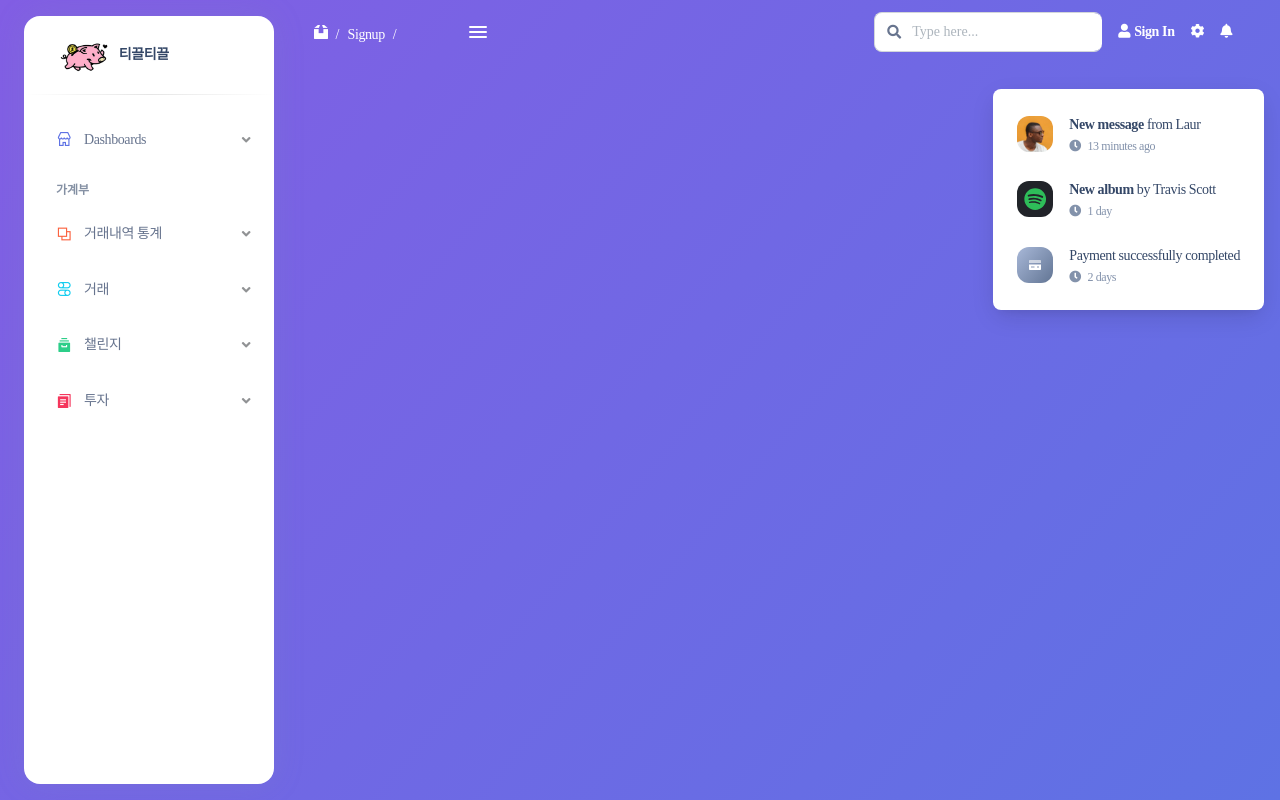
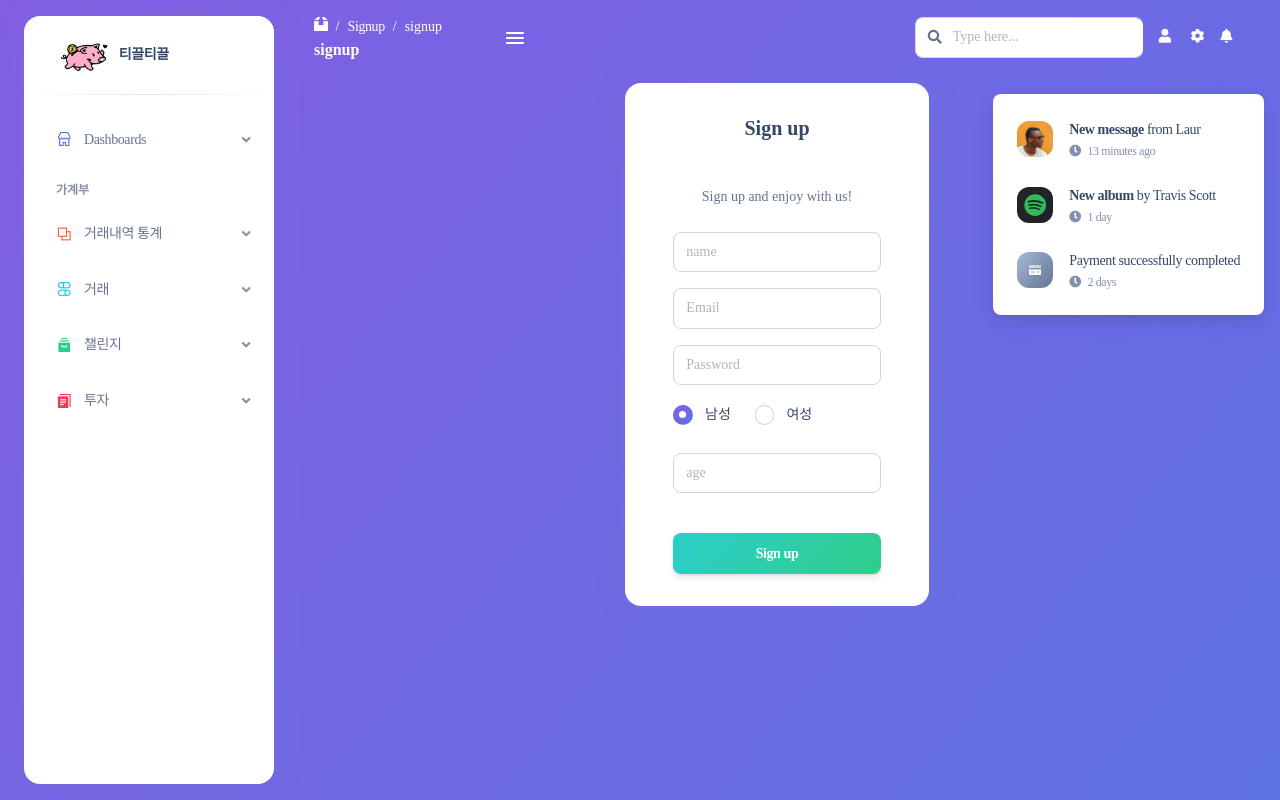
Before and after one commit to Hongse0/tickle-tickle, a Vue app in the folder tickle-tickle/: page /signup in a window 1280 px wide. Built offline with nearby package versions, Linux system fonts and the light colour scheme; a web font is replaced by a local one; what vue-sweetalert2, vue-tilt.js would draw is missing.

Commit message:
박민지/회원가입 구현

```diff
--- a/tickle-tickle/src/examples/Navbars/Navbar.vue
+++ b/tickle-tickle/src/examples/Navbars/Navbar.vue
@@ -39,155 +39,75 @@ onBeforeUpdate(() => {
 });
 </script>
 <template>
-  <nav
-    id="navbarBlur"
-    :class="`${
-      !isNavFixed
-        ? 'navbar navbar-main navbar-expand-lg px-0 mx-4 border-radius-xl shadow-none'
-        : `navbar navbar-main navbar-expand-lg px-0 mx-4 border-radius-xl shadow-none position-sticky ${
-            darkMode ? 'bg-default' : 'bg-white'
-          } left-auto top-2 z-index-sticky`
-    } ${isRTL ? 'top-0 position-sticky z-index-sticky' : ''}`"
-    v-bind="$attrs"
-    data-scroll="true"
-  >
+  <nav id="navbarBlur" :class="`${!isNavFixed
+    ? 'navbar navbar-main navbar-expand-lg px-0 mx-4 border-radius-xl shadow-none'
+    : `navbar navbar-main navbar-expand-lg px-0 mx-4 border-radius-xl shadow-none position-sticky ${darkMode ? 'bg-default' : 'bg-white'
+    } left-auto top-2 z-index-sticky`
+    } ${isRTL ? 'top-0 position-sticky z-index-sticky' : ''}`" v-bind="$attrs" data-scroll="true">
     <div class="px-3 py-1 container-fluid">
-      <breadcrumbs
-        :current-page="currentRouteName"
-        :current-directory="currentDirectory"
-      />
-      <div
-        class="sidenav-toggler sidenav-toggler-inner d-xl-block d-none"
-        :class="isRTL ? 'me-3' : ''"
-      >
-        <a
-          href="#"
-          class="p-0 nav-link text-body"
-          @click.prevent="navbarMinimize"
-        >
+      <breadcrumbs :current-page="currentRouteName" :current-directory="currentDirectory" />
+      <div class="sidenav-toggler sidenav-toggler-inner d-xl-block d-none" :class="isRTL ? 'me-3' : ''">
+        <a href="#" class="p-0 nav-link text-body" @click.prevent="navbarMinimize">
           <div class="sidenav-toggler-inner">
-            <i
-              class="sidenav-toggler-line"
-              :class="
-                isNavFixed && !darkMode ? ' opacity-8 bg-dark' : 'bg-white'
-              "
-            ></i>
-            <i
-              class="sidenav-toggler-line"
-              :class="
-                isNavFixed && !darkMode ? ' opacity-8 bg-dark' : 'bg-white'
-              "
-            ></i>
-            <i
-              class="sidenav-toggler-line"
-              :class="
-                isNavFixed && !darkMode ? ' opacity-8 bg-dark' : 'bg-white'
-              "
-            ></i>
+            <i class="sidenav-toggler-line" :class="isNavFixed && !darkMode ? ' opacity-8 bg-dark' : 'bg-white'
+              "></i>
+            <i class="sidenav-toggler-line" :class="isNavFixed && !darkMode ? ' opacity-8 bg-dark' : 'bg-white'
+              "></i>
+            <i class="sidenav-toggler-line" :class="isNavFixed && !darkMode ? ' opacity-8 bg-dark' : 'bg-white'
+              "></i>
           </div>
         </a>
       </div>
-      <div
-        id="navbar"
-        class="mt-2 collapse navbar-collapse mt-sm-0 me-md-0 me-sm-4"
-        :class="isRTL ? 'px-0' : 'me-sm-4'"
-      >
-        <div
-          class="pe-md-3 d-flex align-items-center"
-          :class="isRTL ? 'me-md-auto' : 'ms-md-auto'"
-        >
+      <div id="navbar" class="mt-2 collapse navbar-collapse mt-sm-0 me-md-0 me-sm-4"
+        :class="isRTL ? 'px-0' : 'me-sm-4'">
+        <div class="pe-md-3 d-flex align-items-center" :class="isRTL ? 'me-md-auto' : 'ms-md-auto'">
           <div class="input-group">
             <span class="input-group-text text-body">
               <i class="fas fa-search" aria-hidden="true"></i>
             </span>
-            <input
-              type="text"
-              class="form-control"
-              :placeholder="isRTL ? 'أكتب هنا...' : 'Type here...'"
-            />
+            <input type="text" class="form-control" :placeholder="isRTL ? 'أكتب هنا...' : 'Type here...'" />
           </div>
         </div>
         <ul class="navbar-nav justify-content-end">
           <li class="nav-item d-flex align-items-center">
-            <router-link
-              to="/"
-              class="px-0 nav-link font-weight-bold"
-              :class="
-                isNavFixed && !darkMode ? ' opacity-8 text-dark' : 'text-white'
-              "
-              target="_blank"
-            >
+            <router-link to="#" class="px-0 nav-link font-weight-bold" :class="isNavFixed && !darkMode ? ' opacity-8 text-dark' : 'text-white'
+              " target="_blank">
               <i class="fa fa-user" :class="isRTL ? 'ms-sm-2' : 'me-sm-1'"></i>
               <span v-if="isRTL" class="d-sm-inline d-none">يسجل دخول</span>
-              <span v-else class="d-sm-inline d-none">Sign In</span>
+              <span v-else class="d-sm-inline d-none"></span>
             </router-link>
           </li>
           <li class="nav-item d-xl-none ps-3 d-flex align-items-center">
-            <a
-              id="iconNavbarSidenav"
-              href="#"
-              class="p-0 nav-link text-white"
-              @click.prevent="navbarMinimize"
-            >
+            <a id="iconNavbarSidenav" href="#" class="p-0 nav-link text-white" @click.prevent="navbarMinimize">
               <div class="sidenav-toggler-inner">
-                <i
-                  :class="`sidenav-toggler-line ${
-                    isNavFixed && !darkMode ? ' opacity-8 bg-dark' : 'bg-white'
-                  }`"
-                ></i>
-                <i
-                  :class="`sidenav-toggler-line ${
-                    isNavFixed && !darkMode ? ' opacity-8 bg-dark' : 'bg-white'
-                  }`"
-                ></i>
-                <i
-                  :class="`sidenav-toggler-line ${
-                    isNavFixed && !darkMode ? ' opacity-8 bg-dark' : 'bg-white'
-                  }`"
-                ></i>
+                <i :class="`sidenav-toggler-line ${isNavFixed && !darkMode ? ' opacity-8 bg-dark' : 'bg-white'
+                  }`"></i>
+                <i :class="`sidenav-toggler-line ${isNavFixed && !darkMode ? ' opacity-8 bg-dark' : 'bg-white'
+                  }`"></i>
+                <i :class="`sidenav-toggler-line ${isNavFixed && !darkMode ? ' opacity-8 bg-dark' : 'bg-white'
+                  }`"></i>
               </div>
             </a>
           </li>
           <li class="px-3 nav-item d-flex align-items-center">
             <a class="p-0 nav-link" @click="toggleConfigurator">
-              <i
-                :class="`cursor-pointer fa fa-cog fixed-plugin-button-nav ${
-                  !isNavFixed || darkMode ? 'text-white' : 'opacity-8 text-dark'
-                }`"
-              ></i>
+              <i :class="`cursor-pointer fa fa-cog fixed-plugin-button-nav ${!isNavFixed || darkMode ? 'text-white' : 'opacity-8 text-dark'
+                }`"></i>
             </a>
           </li>
-          <li
-            class="nav-item dropdown d-flex align-items-center"
-            :class="isRTL ? 'ps-2' : 'pe-2'"
-          >
-            <a
-              id="dropdownMenuButton"
-              href="#"
-              :class="`p-0 nav-link ${
-                isNavFixed && !darkMode ? ' opacity-8 text-dark' : 'text-white'
-              } ${showMenu && 'show'}`"
-              data-bs-toggle="dropdown"
-              aria-expanded="false"
-              @click="showMenu = !showMenu"
-              @blur="closeMenu"
-            >
+          <li class="nav-item dropdown d-flex align-items-center" :class="isRTL ? 'ps-2' : 'pe-2'">
+            <a id="dropdownMenuButton" href="#" :class="`p-0 nav-link ${isNavFixed && !darkMode ? ' opacity-8 text-dark' : 'text-white'
+              } ${showMenu && 'show'}`" data-bs-toggle="dropdown" aria-expanded="false" @click="showMenu = !showMenu"
+              @blur="closeMenu">
               <i class="cursor-pointer fa fa-bell"></i>
             </a>
-            <ul
-              class="px-2 py-3 dropdown-menu dropdown-menu-end me-sm-n4"
-              :class="showMenu && 'show'"
-              aria-labelledby="dropdownMenuButton"
-            >
+            <ul class="px-2 py-3 dropdown-menu dropdown-menu-end me-sm-n4" :class="showMenu && 'show'"
+              aria-labelledby="dropdownMenuButton">
               <li class="mb-2">
                 <a class="dropdown-item border-radius-md" href="#">
                   <div class="py-1 d-flex">
                     <div class="my-auto">
-                      <img
-                        src="../../assets/img/team-2.jpg"
-                        class="avatar avatar-sm me-3"
-                        alt="user image"
-                      />
+                      <img src="../../assets/img/team-2.jpg" class="avatar avatar-sm me-3" alt="user image" />
                     </div>
                     <div class="d-flex flex-column justify-content-center">
                       <h6 class="mb-1 text-sm font-weight-normal">
@@ -206,11 +126,8 @@ onBeforeUpdate(() => {
                 <a class="dropdown-item border-radius-md" href="javascript:;">
                   <div class="py-1 d-flex">
                     <div class="my-auto">
-                      <img
-                        src="../../assets/img/small-logos/logo-spotify.svg"
-                        class="avatar avatar-sm bg-gradient-dark me-3"
-                        alt="logo spotify"
-                      />
+                      <img src="../../assets/img/small-logos/logo-spotify.svg"
+                        class="avatar avatar-sm bg-gradient-dark me-3" alt="logo spotify" />
                     </div>
                     <div class="d-flex flex-column justify-content-center">
                       <h6 class="mb-1 text-sm font-weight-normal">
@@ -228,40 +145,19 @@ onBeforeUpdate(() => {
               <li>
                 <a class="dropdown-item border-radius-md" href="javascript:;">
                   <div class="py-1 d-flex">
-                    <div
-                      class="my-auto avatar avatar-sm bg-gradient-secondary me-3"
-                    >
-                      <svg
-                        width="12px"
-                        height="12px"
-                        viewBox="0 0 43 36"
-                        version="1.1"
-                        xmlns="http://www.w3.org/2000/svg"
-                        xmlns:xlink="http://www.w3.org/1999/xlink"
-                      >
+                    <div class="my-auto avatar avatar-sm bg-gradient-secondary me-3">
+                      <svg width="12px" height="12px" viewBox="0 0 43 36" version="1.1"
+                        xmlns="http://www.w3.org/2000/svg" xmlns:xlink="http://www.w3.org/1999/xlink">
                         <title>credit-card</title>
-                        <g
-                          stroke="none"
-                          stroke-width="1"
-                          fill="none"
-                          fill-rule="evenodd"
-                        >
-                          <g
-                            transform="translate(-2169.000000, -745.000000)"
-                            fill="#FFFFFF"
-                            fill-rule="nonzero"
-                          >
+                        <g stroke="none" stroke-width="1" fill="none" fill-rule="evenodd">
+                          <g transform="translate(-2169.000000, -745.000000)" fill="#FFFFFF" fill-rule="nonzero">
                             <g transform="translate(1716.000000, 291.000000)">
                               <g transform="translate(453.000000, 454.000000)">
-                                <path
-                                  class="color-background"
+                                <path class="color-background"
                                   d="M43,10.7482083 L43,3.58333333 C43,1.60354167 41.3964583,0 39.4166667,0 L3.58333333,0 C1.60354167,0 0,1.60354167 0,3.58333333 L0,10.7482083 L43,10.7482083 Z"
-                                  opacity="0.593633743"
-                                />
-                                <path
-                                  class="color-background"
-                                  d="M0,16.125 L0,32.25 C0,34.2297917 1.60354167,35.8333333 3.58333333,35.8333333 L39.4166667,35.8333333 C41.3964583,35.8333333 43,34.2297917 43,32.25 L43,16.125 L0,16.125 Z M19.7083333,26.875 L7.16666667,26.875 L7.16666667,23.2916667 L19.7083333,23.2916667 L19.7083333,26.875 Z M35.8333333,26.875 L28.6666667,26.875 L28.6666667,23.2916667 L35.8333333,23.2916667 L35.8333333,26.875 Z"
-                                />
+                                  opacity="0.593633743" />
+                                <path class="color-background"
+                                  d="M0,16.125 L0,32.25 C0,34.2297917 1.60354167,35.8333333 3.58333333,35.8333333 L39.4166667,35.8333333 C41.3964583,35.8333333 43,34.2297917 43,32.25 L43,16.125 L0,16.125 Z M19.7083333,26.875 L7.16666667,26.875 L7.16666667,23.2916667 L19.7083333,23.2916667 L19.7083333,26.875 Z M35.8333333,26.875 L28.6666667,26.875 L28.6666667,23.2916667 L35.8333333,23.2916667 L35.8333333,26.875 Z" />
                               </g>
                             </g>
                           </g>
--- a/tickle-tickle/src/router/index.js
+++ b/tickle-tickle/src/router/index.js
@@ -9,6 +9,7 @@ import Starstats from "../views/stats/dashboards/Starstats.vue";
 import TransactionDetail from "../views/transaction/TransactionDetail.vue";
 import SignIn from "../views/login/SignIn.vue";
 import Main from "../views/main/Main.vue";
+import SignUp from "../views/login/SignUp.vue";
 
 const routes = [
   {
@@ -73,6 +74,11 @@ const routes = [
     component: TransactionDetail,
     props: true,
   },
+  {
+    path: "/signup",
+    name: "signup",
+    component: SignUp,
+  }
 ];
 
 const router = createRouter({
--- a/tickle-tickle/src/views/login/SignIn.vue
+++ b/tickle-tickle/src/views/login/SignIn.vue
@@ -47,6 +47,10 @@ const login = async () => {
     console.error("로그인 중 오류 발생:", error);
   }
 };
+
+const signup = () =>{
+  router.push({path:"/signup"});
+}
 </script>
 
 <template>
@@ -109,6 +113,7 @@ const login = async () => {
                     variant="gradient"
                     full-width
                     class="mt-2 mb-4"
+                    @click="signup()"
                   >
                     Sign up
                   </argon-button>
--- /dev/null
+++ b/tickle-tickle/src/views/login/SignUp.vue
@@ -0,0 +1,124 @@
+<script setup>
+import { ref } from "vue";
+import axios from "axios";
+import { useRouter } from "vue-router";
+
+import ArgonButton from './components/ArgonButton.vue';
+import ArgonInput from './components/ArgonInput.vue';
+
+const router = useRouter();
+
+const name = ref("");
+const email = ref("");
+const password = ref("");
+const selectedGender=ref("male");
+const age=ref("")
+
+const signup =  async() => {
+  const data = {
+    name:name.value,
+    id:email.value,
+    password:password.value,
+    gender: selectedGender.value,
+    age:age.value
+  }
+  try {
+    await axios.post("http://localhost:3000/users",data);
+    console.log("회원가입 성공");
+    await router.push('/login/signin')
+  } catch(error){
+        console.log(error)
+  }
+}
+</script>
+
+<template>
+  <div>
+    <div class="container">
+      <div class="row justify-content-center">
+        <div class="col-lg-4 col-md-7 mt-2">
+          <div class="card border-0 mb-0">
+            <div class="card-header bg-transparent">
+              <h5 class="text-dark text-center mt-2 mb-3">Sign up</h5>
+              <div class="btn-wrapper text-center"></div>
+            </div>
+            <div class="card-body px-lg-5 pt-0">
+              <div class="text-center text-muted mb-4">
+                <small>Sign up and enjoy with us!</small>
+              </div>
+              <form @submit.prevent="signup" role="form" class="text-start">
+                <div class="mb-3">
+                    <argon-input
+                      v-model="name"
+                      id="name"
+                      type="name"
+                      placeholder="name"
+                      aria-label="name"
+                      :isRequired="true"
+                    />
+                  </div>
+                <div class="mb-3">
+                  <argon-input
+                    v-model="email"
+                    id="email"
+                    type="email"
+                    placeholder="Email"
+                    aria-label="Email"
+                    :isRequired="true"
+                  />
+                </div>
+                <div class="mb-3">
+                  <argon-input
+                    v-model="password"
+                    id="password"
+                    type="password"
+                    placeholder="Password"
+                    aria-label="Password"
+                    :isRequired="true"
+                  />
+                </div>
+                <div class="row my-3">
+                  <div class="col-auto">
+                    <div class="form-check">
+                      <input class="form-check-input" type="radio" name="flexRadioDefault" id="male"
+                        v-model="selectedGender" value="male" />
+                      <label class="form-check-label" for="male">남성</label>
+                    </div>
+                  </div>
+                  <div class="col-auto">
+                    <div class="form-check">
+                      <input class="form-check-input" type="radio" name="flexRadioDefault" id="female"
+                        v-model="selectedGender" value="female" />
+                      <label class="form-check-label" for="female">여성</label>
+                    </div>
+                  </div>
+                </div>
+                <div class="mb-3">
+                  <argon-input
+                    v-model="age"
+                    id="age"
+                    type="number"
+                    placeholder="age"
+                    aria-label="age"
+                    :isRequired="true"
+                  />
+                </div>
+                <div class="text-center">
+                  <argon-button
+                    type="submit"
+                    color="success"
+                    variant="gradient"
+                    full-width
+                    class="my-4 mb-2"
+                  >
+                    Sign up
+                  </argon-button>
+                </div>
+              </form>
+            </div>
+          </div>
+        </div>
+      </div>
+    </div>
+  </div>
+</template>
```
